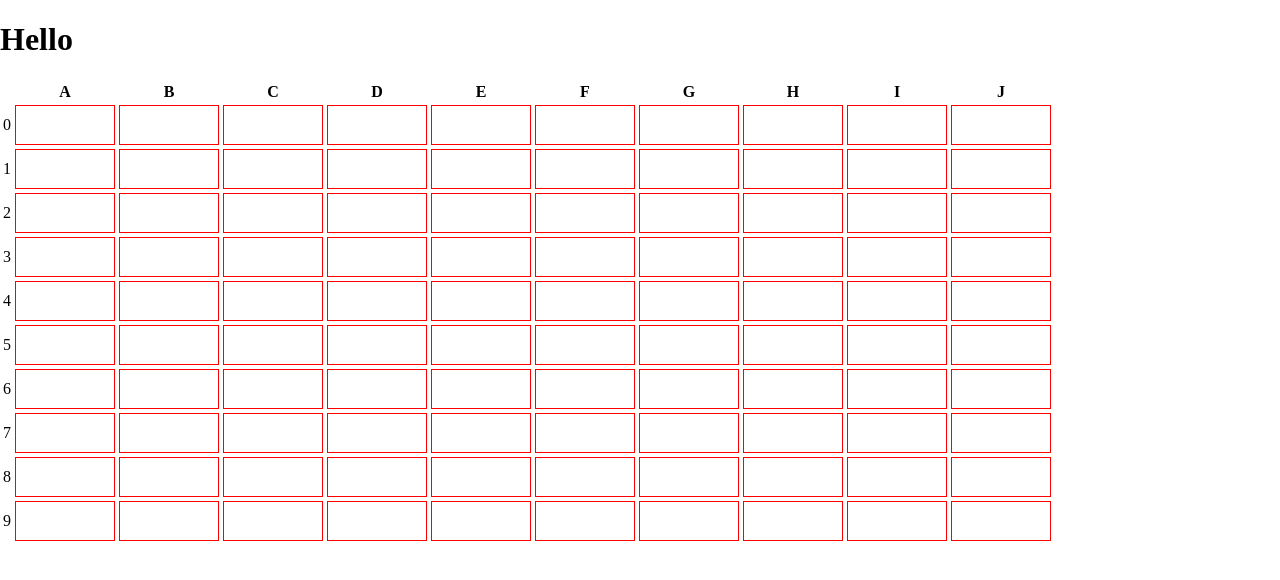
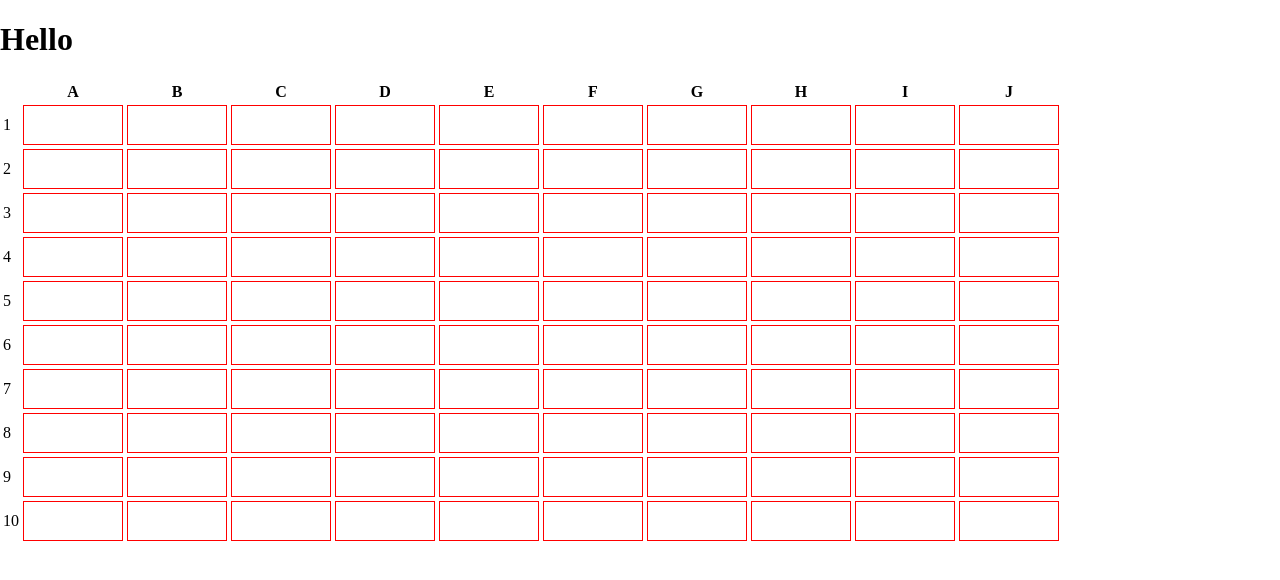
Before and after one commit to kokusGr/pastel-spreadsheets, a React (Create React App) app in the folder client/: page / in a window 1280 px wide. Shown: the top 580 px of the page. Built offline with nearby package versions, Linux system fonts and the light colour scheme.

Commit message:
Connect store to UI

```diff
--- a/client/src/components/App/App.js
+++ b/client/src/components/App/App.js
@@ -2,12 +2,19 @@ import React from "react";
 import "./App.css";
 
 import Spreadsheet from "components/Spreadsheet";
+import { SpreadsheetProvider } from "components/SpreadsheetContext";
+
+import SpreadsheetStore from "stores/SpreadsheetStore";
 
 const App = () => {
+  const spreadsheet = new SpreadsheetStore({});
+
   return (
     <div>
       <h1>Hello</h1>
-      <Spreadsheet />
+      <SpreadsheetProvider store={spreadsheet}>
+        <Spreadsheet />
+      </SpreadsheetProvider>
     </div>
   );
 };
--- a/client/src/components/Spreadsheet/Spreadsheet.js
+++ b/client/src/components/Spreadsheet/Spreadsheet.js
@@ -1,27 +1,10 @@
 import React from "react";
 
 import SpreadsheetRow from "components/SpreadsheetRow";
-
-import { createSpreadsheet, parseCellValue } from "./utils";
+import { SpreadsheetContext } from "components/SpreadsheetContext";
 
 const Spreadsheet = () => {
-  const [spreadsheet, updateSpreadsheet] = React.useState(createSpreadsheet());
-
-  const onCellValueChange = (row, column, rawValue) => {
-    const updatedRow = {
-      ...row,
-      [column]: {
-        rawValue,
-        value: parseCellValue(rawValue, spreadsheet),
-      },
-    };
-    updateSpreadsheet({
-      ...spreadsheet,
-      rows: spreadsheet.rows.map((_row) =>
-        _row.id === row.id ? updatedRow : _row
-      ),
-    });
-  };
+  const spreadsheet = React.useContext(SpreadsheetContext);
 
   return (
     <table>
@@ -37,9 +20,7 @@ const Spreadsheet = () => {
         {spreadsheet.rows.map((row, index) => (
           <SpreadsheetRow
             key={row.id}
-            row={row}
-            onCellValueChange={onCellValueChange}
-            rowNumber={index}
+            rowNumber={index + 1}
             columns={spreadsheet.columns}
           />
         ))}
--- a/client/src/components/Spreadsheet/utils.js
+++ /dev/null
@@ -1,126 +0,0 @@
-const getLabel = (index, label = "") => {
-  if (index < 0) {
-    return label;
-  }
-
-  return getLabel(
-    Math.floor(index / 26) - 1,
-    `${String.fromCharCode(65 + (index % 26))}${label}`
-  );
-};
-
-const getColumnsLabels = (numOfColumns) => {
-  return new Array(numOfColumns).fill(1).map((_, index) => {
-    return getLabel(index);
-  });
-};
-
-const createSpreadsheet = ({ numOfColumns = 10, numOfRows = 10 } = {}) => {
-  const spreadsheet = {
-    id: "spreadsheet1",
-    columns: getColumnsLabels(numOfColumns),
-    rows: new Array(numOfRows).fill(1).map((_, i) => ({ id: `Row#${i}` })),
-  };
-
-  return spreadsheet;
-};
-
-class CellReferenceError extends Error {
-  constructor(cell) {
-    super(`Referenced Cell "${cell}" does not exist`);
-    this.cell = cell;
-  }
-}
-
-const cellRegex = /([A-Za-z]+)(\d+)/;
-
-// TODO: Use Cell ID?
-const getCellValue = (cellPosition, spreadsheet) => {
-  const [, column, rowNumber] = cellRegex.exec(cellPosition);
-  const cellRow = spreadsheet.rows[rowNumber - 1];
-
-  if (!cellRow || !spreadsheet.columns.includes(column.toUpperCase())) {
-    throw new CellReferenceError(cellPosition);
-  }
-
-  const cell = cellRow[column];
-  return cell ? cell.value : 0;
-};
-
-const addResolver = {
-  parse(expression) {
-    return expression.split("+");
-  },
-
-  evaluate(values) {
-    return values.reduce((result, value) => result + value, 0);
-  },
-};
-
-const multiplyResolver = {
-  parse(expression) {
-    return expression.split("*");
-  },
-  evaluate(values) {
-    return values.reduce((result, value) => result * value, 1);
-  },
-};
-
-const cellResolver = {
-  parse(expression) {
-    return expression;
-  },
-  evaluate(values, spreadsheet) {
-    // NOTE: This assumes that value can only be a number or a cell reference
-    const maybeNumber = +values;
-    if (Number.isNaN(maybeNumber)) {
-      return getCellValue(values, spreadsheet);
-    }
-
-    return values;
-  },
-};
-
-const defaultResolvers = [addResolver, multiplyResolver, cellResolver];
-
-const resolve = (expression, spreadsheet, resolvers = defaultResolvers) => {
-  const [currentResolver, ...nextResolvers] = resolvers;
-  const parts = currentResolver.parse(expression, spreadsheet);
-  const values =
-    nextResolvers.length > 0
-      ? parts.map((part) => resolve(part, spreadsheet, nextResolvers))
-      : parts;
-  return currentResolver.evaluate(values, spreadsheet);
-};
-
-const resolveCellFunction = (rawValue, spreadsheet) => {
-  try {
-    const expression = rawValue.slice(1);
-    return resolve(expression, spreadsheet);
-  } catch (error) {
-    if (error instanceof CellReferenceError) {
-      return `#ReferenceError: ${error.cell}`;
-    } else {
-      throw error;
-    }
-  }
-};
-
-const parseCellValue = (rawValue, spreadsheet) => {
-  if (!rawValue) {
-    return "";
-  }
-
-  const maybeNumber = +rawValue;
-  if (!Number.isNaN(maybeNumber)) {
-    return maybeNumber;
-  }
-
-  if (typeof rawValue === "string" && rawValue.startsWith("=")) {
-    return resolveCellFunction(rawValue, spreadsheet);
-  }
-
-  return "#TypeError";
-};
-
-export { parseCellValue, createSpreadsheet };
--- a/client/src/components/SpreadsheetCell/SpreadsheetCell.js
+++ b/client/src/components/SpreadsheetCell/SpreadsheetCell.js
@@ -1,13 +1,38 @@
 import React from "react";
 
+import { SpreadsheetContext } from "components/SpreadsheetContext";
+
 const SpreadsheetCell = (props) => {
-  const { column, rawValue, value, onConfirm } = props;
+  const { column, rowNumber } = props;
 
-  const [editedValue, setEditedValue] = React.useState(rawValue || "");
+  const [cell, setCell] = React.useState(null);
+  const [editedValue, setEditedValue] = React.useState("");
   const [isBeingEdited, setIsBeingEdited] = React.useState(false);
 
+  const spreadsheet = React.useContext(SpreadsheetContext);
+
+  React.useEffect(() => {
+    let isMounted = true;
+
+    const unsubscribe = spreadsheet
+      .observeCell(rowNumber, column)
+      .subscribe((_cell) => {
+        if (_cell) {
+          isMounted && setCell({ ..._cell });
+          !isBeingEdited && setEditedValue(_cell.rawValue);
+        }
+      });
+
+    return () => {
+      unsubscribe();
+      isMounted = false;
+    };
+  }, [column, rowNumber, spreadsheet, isBeingEdited]);
+
   const handleOnConfirm = () => {
-    onConfirm(editedValue, column);
+    if (cell || editedValue) {
+      spreadsheet.updateCellValue(rowNumber, column, editedValue);
+    }
     setIsBeingEdited(false);
   };
 
@@ -20,7 +45,7 @@ const SpreadsheetCell = (props) => {
       handleOnConfirm();
     } else if (keyEvent.key === "Escape") {
       setIsBeingEdited(false);
-      setEditedValue(rawValue);
+      setEditedValue(cell ? cell.rawValue : "");
     }
   };
 
@@ -46,7 +71,7 @@ const SpreadsheetCell = (props) => {
             setIsBeingEdited(true);
           }}
         >
-          {value}
+          {cell ? cell.value : ""}
         </div>
       )}
     </td>
--- /dev/null
+++ b/client/src/components/SpreadsheetContext/SpreadsheetContext.js
@@ -0,0 +1,13 @@
+import React from "react";
+
+const SpreadsheetContext = React.createContext();
+
+const SpreadsheetProvider = ({ children, store }) => {
+  return store ? (
+    <SpreadsheetContext.Provider value={store}>
+      {children}
+    </SpreadsheetContext.Provider>
+  ) : null;
+};
+
+export { SpreadsheetContext, SpreadsheetProvider };
--- /dev/null
+++ b/client/src/components/SpreadsheetContext/index.js
@@ -0,0 +1 @@
+export { SpreadsheetProvider, SpreadsheetContext } from "./SpreadsheetContext";
--- a/client/src/components/SpreadsheetRow/SpreadsheetRow.js
+++ b/client/src/components/SpreadsheetRow/SpreadsheetRow.js
@@ -3,24 +3,17 @@ import React from "react";
 import SpreadsheetCell from "components/SpreadsheetCell";
 
 const SpreadsheetRow = (props) => {
-  const { row, rowNumber, columns, onCellValueChange } = props;
-
-  const handleCellValueChange = (newValue, column) => {
-    onCellValueChange(row, column, newValue);
-  };
+  const { rowNumber, columns } = props;
 
   return (
     <tr>
       <td>{rowNumber}</td>
       {columns.map((column) => {
-        const cell = row[column];
         return (
           <SpreadsheetCell
-            key={`${rowNumber}${column}`}
+            key={`${column}${rowNumber}`}
             column={column}
-            rawValue={cell && cell.rawValue}
-            value={cell && cell.value}
-            onConfirm={handleCellValueChange}
+            rowNumber={rowNumber}
           />
         );
       })}
--- a/client/src/stores/SpreadsheetStore.js
+++ b/client/src/stores/SpreadsheetStore.js
@@ -1,39 +1,4 @@
-class Observable {
-  constructor(initialValue) {
-    this._value = initialValue;
-    this._observers = [];
-  }
-
-  subscribe(observer) {
-    observer(this._value);
-    const observerIndex = this._observers.push(observer) - 1;
-    return () => {
-      this._unsubscribe(observerIndex);
-    };
-  }
-
-  next(value) {
-    this._value = value;
-    this._notify();
-  }
-
-  _unsubscribe(observerIndex) {
-    this._observers.splice(observerIndex, 1);
-  }
-
-  _notify() {
-    this._observers.forEach((observer) => {
-      observer(this._value);
-    });
-  }
-}
-
-class CellReferenceError extends Error {
-  constructor(cell) {
-    super(`Referenced Cell "${cell}" does not exist`);
-    this.cell = cell;
-  }
-}
+import { Observable, CellReferenceError } from "./utils";
 
 const cellRegex = /([A-Za-z]+)(\d+)/;
 
@@ -156,7 +121,7 @@ const getColumnsLabels = (numOfColumns) => {
   });
 };
 
-class Spreadsheet {
+class SpreadsheetStore {
   constructor({ numOfColumns = 10, numOfRows = 10 }) {
     this.rows = new Array(numOfRows)
       .fill(1)
@@ -166,7 +131,7 @@ class Spreadsheet {
     this._listeners = {};
   }
 
-  observeCellValue(rowNumber, column) {
+  observeCell(rowNumber, column) {
     const cellPosition = `${column}${rowNumber}`;
     const cellObservable = this._cellsObservables[cellPosition];
     if (cellObservable) {
@@ -174,9 +139,8 @@ class Spreadsheet {
     }
 
     const cell = this.getRow(rowNumber)[column];
-    const cellValue = cell ? cell.value : 0;
 
-    const createdObservable = new Observable(cellValue);
+    const createdObservable = new Observable(cell);
     this._cellsObservables[cellPosition] = createdObservable;
     return createdObservable;
   }
@@ -204,7 +168,7 @@ class Spreadsheet {
       cell.rawValue = newRawValue;
       cell.value = cellValue;
 
-      this._notifyChange(cellPosition, cellValue);
+      this._notifyChange(cellPosition, cell);
     }
   }
 
@@ -230,19 +194,19 @@ class Spreadsheet {
 
     if (cellValue !== cell.value) {
       cell.value = cellValue;
-      this._notifyChange(cellPosition, cellValue);
+      this._notifyChange(cellPosition, cell);
     }
   }
 
-  _notifyChange(cellPosition, cellValue) {
+  _notifyChange(cellPosition, cell) {
     this._notifyListeners(cellPosition);
-    this._notifySubscribers(cellPosition, cellValue);
+    this._notifySubscribers(cellPosition, cell);
   }
 
-  _notifySubscribers(cellPosition, cellValue) {
+  _notifySubscribers(cellPosition, cell) {
     const cellObservable = this._cellsObservables[cellPosition];
     if (cellObservable) {
-      cellObservable.next(cellValue);
+      cellObservable.next(cell);
     }
   }
 
@@ -265,6 +229,4 @@ class Spreadsheet {
   }
 }
 
-const spreadsheet = new Spreadsheet({});
-
-export default spreadsheet;
+export default SpreadsheetStore;
--- /dev/null
+++ b/client/src/stores/utils.js
@@ -0,0 +1,38 @@
+class Observable {
+  constructor(initialValue) {
+    this._value = initialValue;
+    this._observers = [];
+  }
+
+  subscribe(observer) {
+    observer(this._value);
+    const observerIndex = this._observers.push(observer) - 1;
+    return () => {
+      this._unsubscribe(observerIndex);
+    };
+  }
+
+  next(value) {
+    this._value = value;
+    this._notify();
+  }
+
+  _unsubscribe(observerIndex) {
+    this._observers.splice(observerIndex, 1);
+  }
+
+  _notify() {
+    this._observers.forEach((observer) => {
+      observer(this._value);
+    });
+  }
+}
+
+class CellReferenceError extends Error {
+  constructor(cell) {
+    super(`Referenced Cell "${cell}" does not exist`);
+    this.cell = cell;
+  }
+}
+
+export { CellReferenceError, Observable };
```
